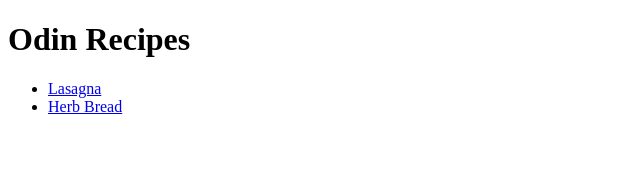
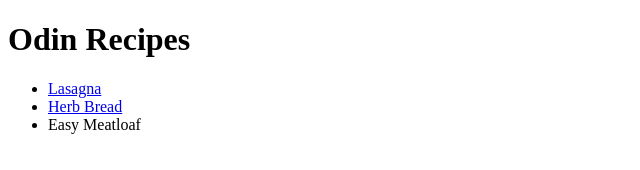
Before and after one commit to Fury05/odin-recipes, a plain HTML site: page index.html in a window 1280 px wide. Shown: the full height of the page, 0-640 px from the left. Drawn offline with Linux system fonts and the light colour scheme.

Commit message:
Modified index/html, added easy_meatloaf.html element

```diff
--- a/index.html
+++ b/index.html
@@ -11,6 +11,7 @@
     <ul>
         <li><a href="recipes/lasagna.html">Lasagna</a></li>
         <li><a href="recipes/herb_bread.html">Herb Bread</a></li>
+        <li><a href="recipes/easy_meatloaf.html"></a>Easy Meatloaf</li>
     </ul>
 </body>
 </html>
```
